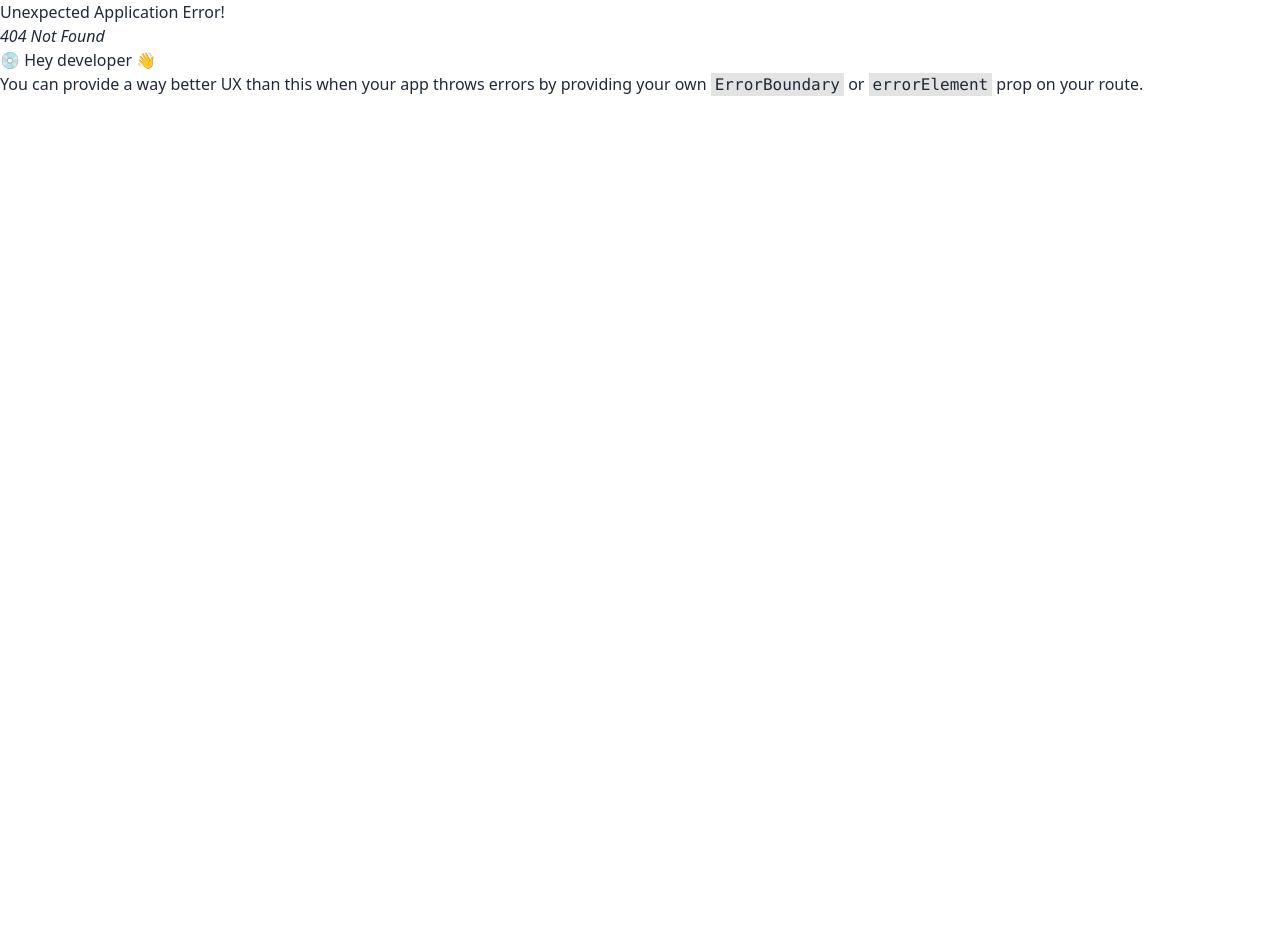
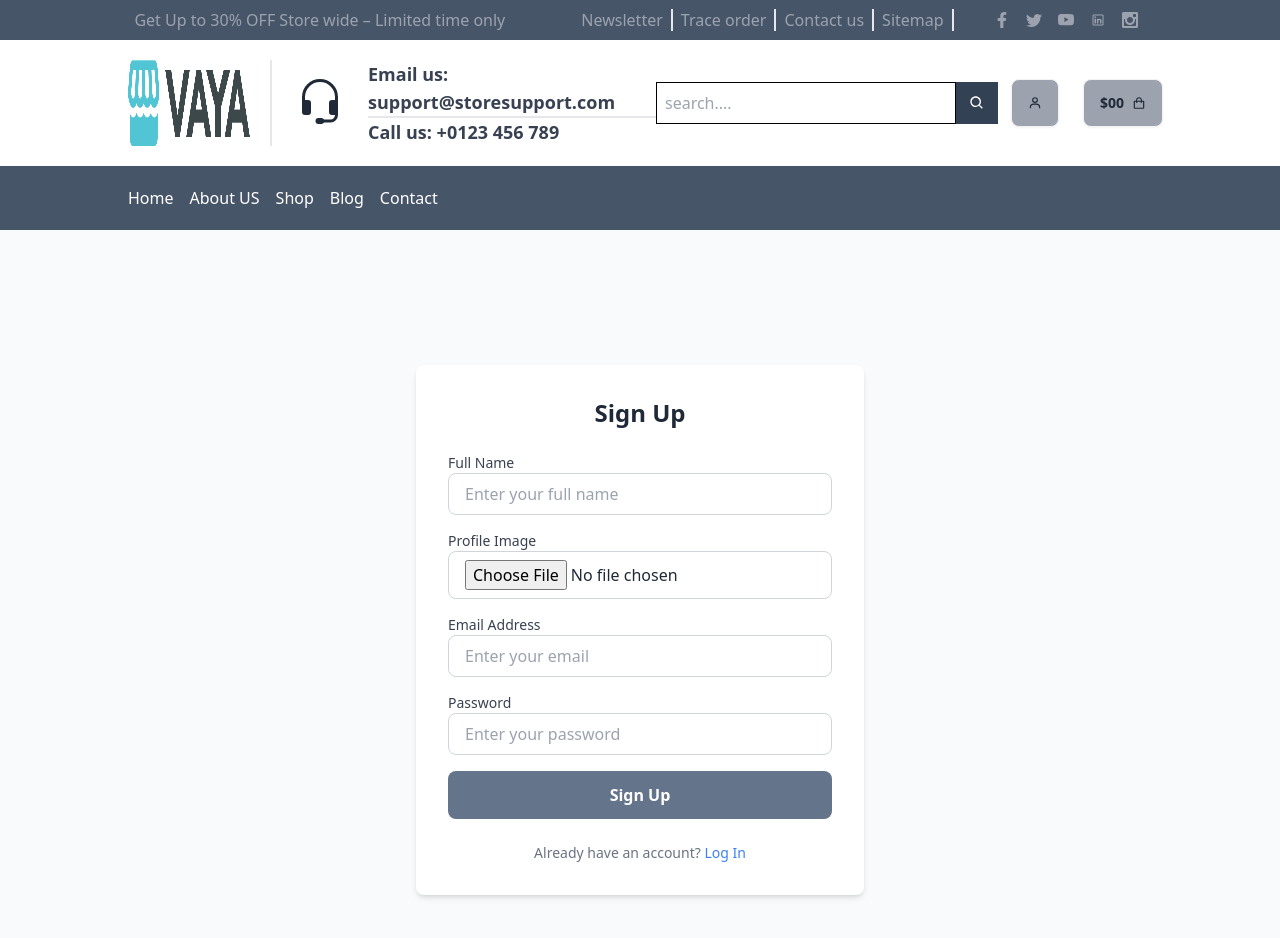
Before and after one commit to Tushar12152/Vaya-client-react, a React (Vite) app: page /signup in a window 1280 px wide. Before the commit this address had no page. Shown: the top 938 px of the page. Before the commit the page ends 800 px from the top, so only its background shows below. Built offline with nearby package versions, Linux system fonts and the light colour scheme.

Commit message:
sign up form added and get data from the sign up form

```diff
--- a/package.json
+++ b/package.json
@@ -10,6 +10,7 @@
     "preview": "vite preview"
   },
   "dependencies": {
+    "axios": "^1.7.7",
     "firebase": "^10.14.1",
     "localforage": "^1.10.0",
     "match-sorter": "^6.3.4",
--- /dev/null
+++ b/src/API'S/ImageUpload.jsx
@@ -0,0 +1,11 @@
+import axios from "axios"
+
+export const imageUpload = async image => {
+    const formData = new FormData()
+    formData.append('image', image)
+    const { data } = await axios.post(
+      `https://api.imgbb.com/1/upload?key=${import.meta.env.VITE_IMGBB_API_KEY}`,
+      formData
+    )
+    return data
+  }
--- a/src/Components/Login.jsx
+++ b/src/Components/Login.jsx
@@ -1,5 +1,6 @@
 import { BsGoogle } from "react-icons/bs";
 import { FaFacebook } from "react-icons/fa";
+import { Link } from "react-router-dom";
 
 const Login = () => {
 
@@ -83,9 +84,9 @@ const handleSubmit=(e)=>{
         <div className="mt-8 text-center">
           <p className="text-gray-600">
             Don’t have an account?{' '}
-            <a href="#" className="text-blue-600 hover:text-blue-700 font-semibold">
+            <Link to='/signup' className="text-blue-600 hover:text-blue-700 font-semibold">
               Sign up
-            </a>
+            </Link>
           </p>
         </div>
       </div>
--- /dev/null
+++ b/src/Components/Signup.jsx
@@ -0,0 +1,95 @@
+import  { useState } from 'react';
+import { imageUpload } from "../API'S/ImageUpload";
+
+const Signup = () => {
+  const [imagePreview, setImagePreview] = useState(null);
+
+  const handleImageChange = (e) => {
+    const file = e.target.files[0];
+    if (file) {
+      setImagePreview(URL.createObjectURL(file));
+    }
+  };
+
+  const handleSubmit = async (e) => {
+    e.preventDefault();
+    const name = e.target.name.value;
+    const email = e.target.email.value;
+    const password = e.target.password.value;
+    const image = e.target.image.files[0];
+    const img=await imageUpload(image)
+    const photo=img?.data?.display_url;
+
+    console.log('Signup Info:', { name, email, password, photo });
+  };
+
+  return (
+    <div className="flex justify-center items-center min-h-screen bg-gray-50 p-6">
+      <div className="bg-white shadow-md rounded-lg p-8 max-w-md w-full space-y-6">
+        <h2 className="text-2xl font-semibold text-center text-gray-800">Sign Up</h2>
+        <form onSubmit={handleSubmit} className="space-y-4">
+          <div>
+            <label className="block text-sm font-medium text-gray-700">Full Name</label>
+            <input
+              type="text"
+              name="name"
+              placeholder="Enter your full name"
+              className="w-full px-4 py-2 border border-gray-300 rounded-lg focus:ring-2 focus:ring-blue-400 focus:outline-none"
+              required
+            />
+          </div>
+          <div>
+            <label className="block text-sm font-medium text-gray-700">Profile Image</label>
+            <input
+              type="file"
+              name="image"
+              accept="image/*"
+              onChange={handleImageChange}
+              className="w-full px-4 py-2 border border-gray-300 rounded-lg focus:ring-2 focus:ring-blue-400 focus:outline-none"
+            />
+            {imagePreview && (
+              <div className="mt-2">
+                <img
+                  src={imagePreview}
+                  alt="Profile Preview"
+                  className="h-20 w-20 rounded-full object-cover"
+                />
+              </div>
+            )}
+          </div>
+          <div>
+            <label className="block text-sm font-medium text-gray-700">Email Address</label>
+            <input
+              type="email"
+              name="email"
+              placeholder="Enter your email"
+              className="w-full px-4 py-2 border border-gray-300 rounded-lg focus:ring-2 focus:ring-blue-400 focus:outline-none"
+              required
+            />
+          </div>
+          <div>
+            <label className="block text-sm font-medium text-gray-700">Password</label>
+            <input
+              type="password"
+              name="password"
+              placeholder="Enter your password"
+              className="w-full px-4 py-2 border border-gray-300 rounded-lg focus:ring-2 focus:ring-blue-400 focus:outline-none"
+              required
+            />
+          </div>
+          <button
+            type="submit"
+            className="w-full py-3 bg-slate-500 text-white font-semibold rounded-lg hover:bg-slate-600 focus:outline-none"
+          >
+            Sign Up
+          </button>
+        </form>
+        <p className="text-sm text-center text-gray-500">
+          Already have an account? <a href="#" className="text-blue-500 hover:underline">Log In</a>
+        </p>
+      </div>
+    </div>
+  );
+};
+
+export default Signup;
--- a/src/Router/Router.jsx
+++ b/src/Router/Router.jsx
@@ -6,6 +6,7 @@ import Shop from "../Pages/Shop"
 import Blog from "../Pages/Blog"
 import Contact from "../Pages/Contact"
 import Login from "../Components/Login"
+import Signup from "../Components/Signup"
 
 const Router = createBrowserRouter([
     {
@@ -37,6 +38,10 @@ const Router = createBrowserRouter([
                 path:'/login',
                 element:<Login/>
             },
+            {
+                path:'/signup',
+                element:<Signup/>
+            },
         ]
     }
 ])
```
Also changed, not shown: src/Components/CSS/AnimatedBackground.css (added, +21 -0 lines), 2 other files (tests, documents, lock files or other folders).
